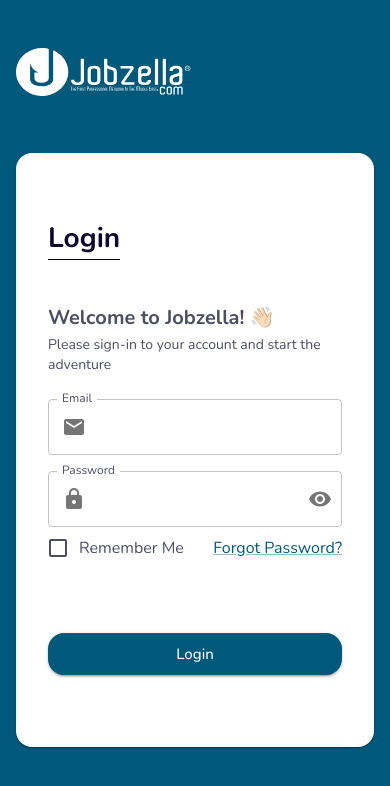
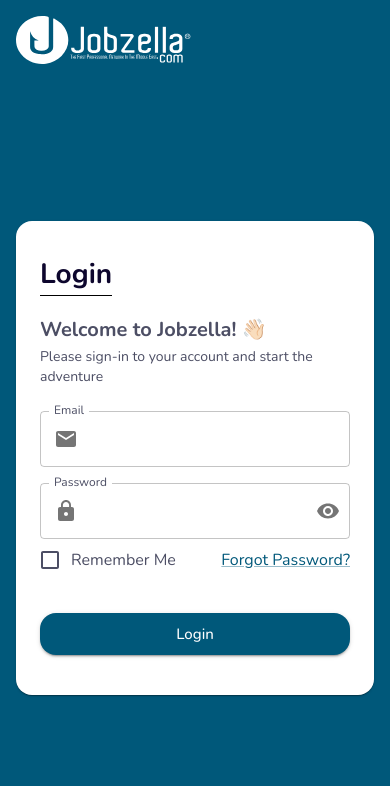
Before and after one commit to AhmedEid3/jobzella-app, a Next.js app: page /login in a window 390 px wide. Shown: the top 786 px of the page. Built offline with nearby package versions, Linux system fonts and the light colour scheme.

Commit message:
Fix Login Page Responsive

```diff
--- a/app/login/components/Header.tsx
+++ b/app/login/components/Header.tsx
@@ -1,9 +1,9 @@
 import Image from 'next/image';
-import { Container, Typography } from '@mui/material';
+import { Box, Container, Typography } from '@mui/material';
 
 const Header = () => {
   return (
-    <header>
+    <Box component={'header'} sx={{ mb: { xs: '1rem', md: 0 } }}>
       <nav>
         <Container>
           <Typography component={'h1'} variant={'h1'}>
@@ -17,7 +17,7 @@
           </Typography>
         </Container>
       </nav>
-    </header>
+    </Box>
   );
 };
 
--- a/app/login/components/LoginForm.tsx
+++ b/app/login/components/LoginForm.tsx
@@ -45,8 +45,8 @@
   return (
     <Card
       sx={{
-        py: '3rem',
-        px: '1rem',
+        py: { xs: '1rem', sm: '2rem', md: '3rem' },
+        px: { xs: '.5rem', sm: '1rem' },
         height: '100%',
         maxWidth: '500px',
         mx: 'auto',
@@ -65,7 +65,7 @@
           Login
         </Typography>
 
-        <Box sx={{ mt: '2.5rem' }}>
+        <Box sx={{ mt: { xs: '1rem', md: '2.5rem' } }}>
           <Box mb={'1.5rem'}>
             <Typography
               color={'text.secondary'}
@@ -151,7 +151,7 @@
             <Button
               type="submit"
               size={'large'}
-              sx={{ width: '100%', mt: '4rem' }}
+              sx={{ width: '100%', mt: { xs: '2rem', sm: '3rem', md: '4rem' } }}
               variant="contained"
             >
               Login
--- a/app/login/page.tsx
+++ b/app/login/page.tsx
@@ -15,7 +15,7 @@
         display: 'flex',
         flexDirection: 'column',
         justifyContent: 'space-between',
-        py: '3rem',
+        py: { xs: '1rem', sm: '2rem', md: '3rem' },
       }}
     >
       <Header />
```
